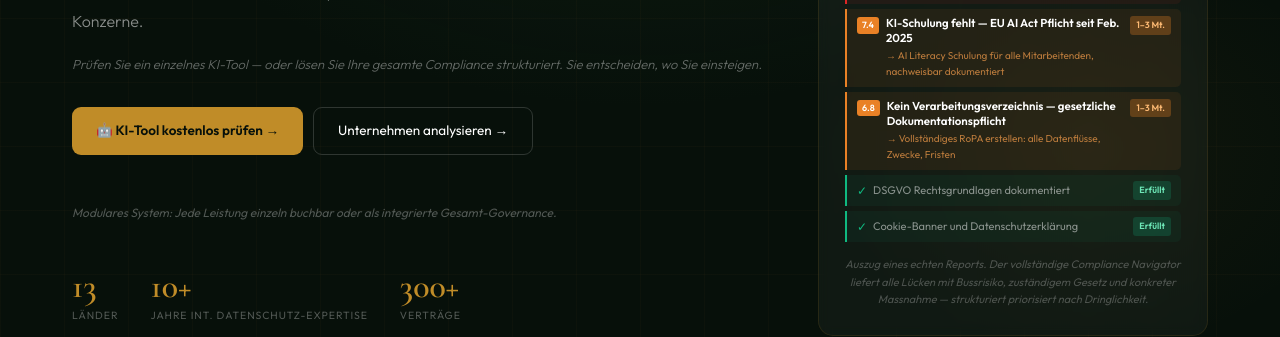
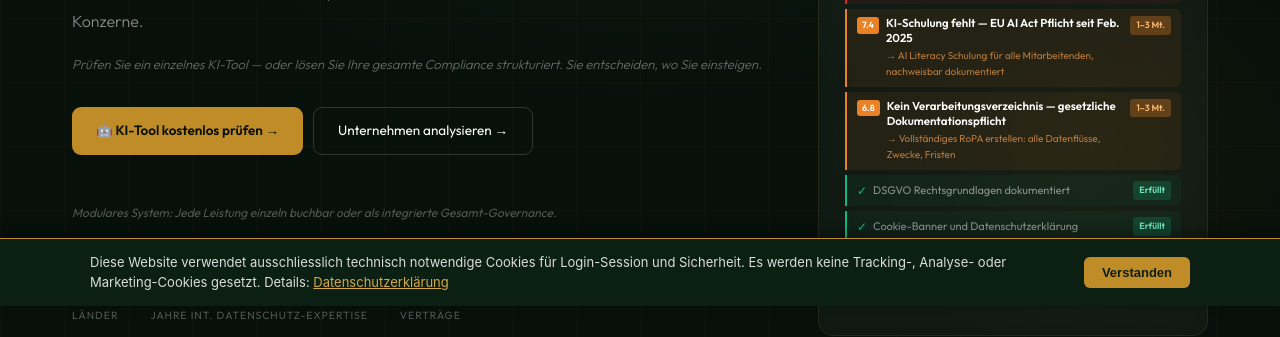
Before and after one commit to zehndergovernance/zehndergovernance-website, a website: page index.html in a window 1280 px wide. Shown: the part 494-831 px from the top of the page. Drawn offline with nearby package versions, Linux system fonts and the light colour scheme.

Commit message:
Add cookie consent banner v1 (zg_cookie_consent_v1)

```diff
--- a/index.html
+++ b/index.html
@@ -1216,5 +1216,81 @@ document.querySelectorAll('a[href^="#"]').forEach(function(a) {
   });
 });
 </script>
+<!-- ZG Cookie Consent Banner v1 — Quick-Hinweis für technisch-notwendige Cookies (Supabase-Auth-Session) -->
+<script>
+(function () {
+  'use strict';
+  var KEY = 'zg_cookie_consent_v1';
+  if (localStorage.getItem(KEY)) return;
+
+  var style = document.createElement('style');
+  style.textContent =
+    '#zg-cookie-banner{' +
+      'position:fixed;bottom:0;left:0;right:0;z-index:99998;' +
+      'background:#0b1f12;border-top:1px solid #c08c28;' +
+      'color:rgba(255,255,255,.85);' +
+      'font-family:-apple-system,BlinkMacSystemFont,"Segoe UI",Roboto,Helvetica,Arial,sans-serif;' +
+      'font-size:13px;line-height:1.5;' +
+      'padding:14px 20px;' +
+      'box-shadow:0 -4px 12px rgba(0,0,0,.35);' +
+      'animation:zgcb-slide .35s ease-out;' +
+    '}' +
+    '#zg-cookie-banner .zgcb-inner{' +
+      'max-width:1100px;margin:0 auto;' +
+      'display:flex;align-items:center;gap:16px;flex-wrap:wrap;' +
+    '}' +
+    '#zg-cookie-banner .zgcb-text{flex:1;min-width:280px;}' +
+    '#zg-cookie-banner a{color:#d4a94a;text-decoration:underline;}' +
+    '#zg-cookie-banner a:hover{color:#c08c28;}' +
+    '#zg-cookie-banner button{' +
+      'background:#c08c28;color:#0b1f12;' +
+      'border:none;border-radius:6px;' +
+      'padding:8px 18px;font-weight:600;font-size:13px;' +
+      'cursor:pointer;transition:background .15s;flex-shrink:0;' +
+    '}' +
+    '#zg-cookie-banner button:hover{background:#d4a94a;}' +
+    '@keyframes zgcb-slide{from{transform:translateY(100%);}to{transform:translateY(0);}}' +
+    '@media (max-width:600px){' +
+      '#zg-cookie-banner{padding:10px 14px;font-size:12px;}' +
+      '#zg-cookie-banner .zgcb-inner{gap:10px;}' +
+      '#zg-cookie-banner button{padding:7px 14px;}' +
+    '}';
+  document.head.appendChild(style);
+
+  var banner = document.createElement('div');
+  banner.id = 'zg-cookie-banner';
+  banner.setAttribute('role', 'dialog');
+  banner.setAttribute('aria-label', 'Cookie-Hinweis');
+  banner.innerHTML =
+    '<div class="zgcb-inner">' +
+      '<div class="zgcb-text">' +
+        'Diese Website verwendet ausschliesslich technisch notwendige Cookies für Login-Session und Sicherheit. Es werden keine Tracking-, Analyse- oder Marketing-Cookies gesetzt. Details: ' +
+        '<a href="https://www.zehndergovernance.com" target="_blank" rel="noopener">Datenschutzerklärung</a>' +
+      '</div>' +
+      '<button type="button" id="zgcb-ok">Verstanden</button>' +
+    '</div>';
+
+  function attach() {
+    document.body.appendChild(banner);
+    document.getElementById('zgcb-ok').addEventListener('click', function () {
+      try {
+        localStorage.setItem(KEY, 'acknowledged-' + new Date().toISOString());
+      } catch (e) { /* localStorage blocked → fallback: banner per session-only */ }
+      banner.style.transition = 'opacity .25s';
+      banner.style.opacity = '0';
+      setTimeout(function () {
+        if (banner.parentNode) banner.parentNode.removeChild(banner);
+      }, 260);
+    });
+  }
+
+  if (document.readyState === 'loading') {
+    document.addEventListener('DOMContentLoaded', attach);
+  } else {
+    attach();
+  }
+})();
+</script>
+
 </body>
 </html>
```
